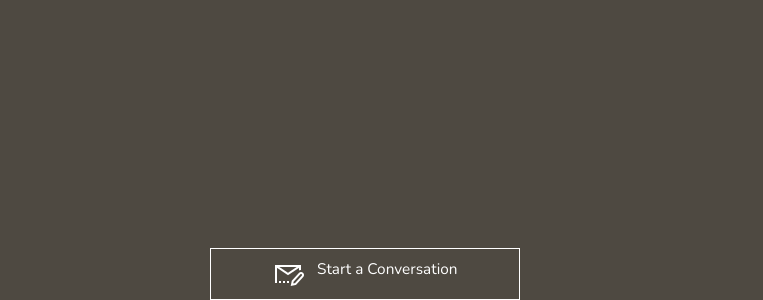
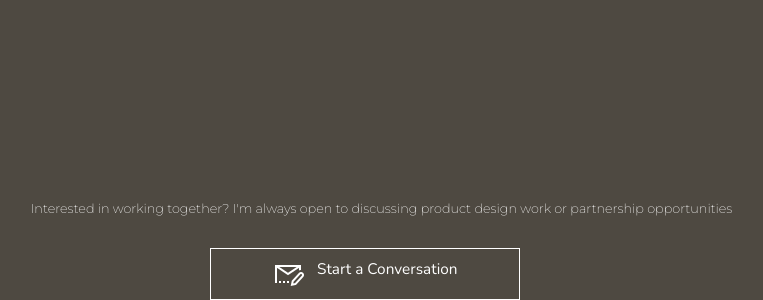
Before and after one commit to Spandita-dwivedi/My-Portfolio, a Next.js app: page / in a window 1280 px wide. Shown: the part 4868-5168 px from the top of the page, without its empty margins (251-1014 px from the left). Built offline with nearby package versions, Linux system fonts and the light colour scheme.

Commit message:
collab component updated

```diff
--- a/components/Collab/Collab.jsx
+++ b/components/Collab/Collab.jsx
@@ -8,7 +8,7 @@ export default function Verticalcomp(){
             <div className={styles.collab1}>
 
             <h1 className={styles.head} data-aos="fade-right" data-aos-duration="700" >Interested in Collabrating with me?</h1>
-            <p className={styles.head1} data-aos="fade-right" data-aos-duration="700">Interested in working together? I'm always open to discussing product design work or partnership opportunities</p>
+            <p className={styles.head1}>Interested in working together? I'm always open to discussing product design work or partnership opportunities</p>
             </div>
 
             <div><button className={styles.button6}><img className={styles.dr} src='/images/message.png' />Start a Conversation</button></div>
```
